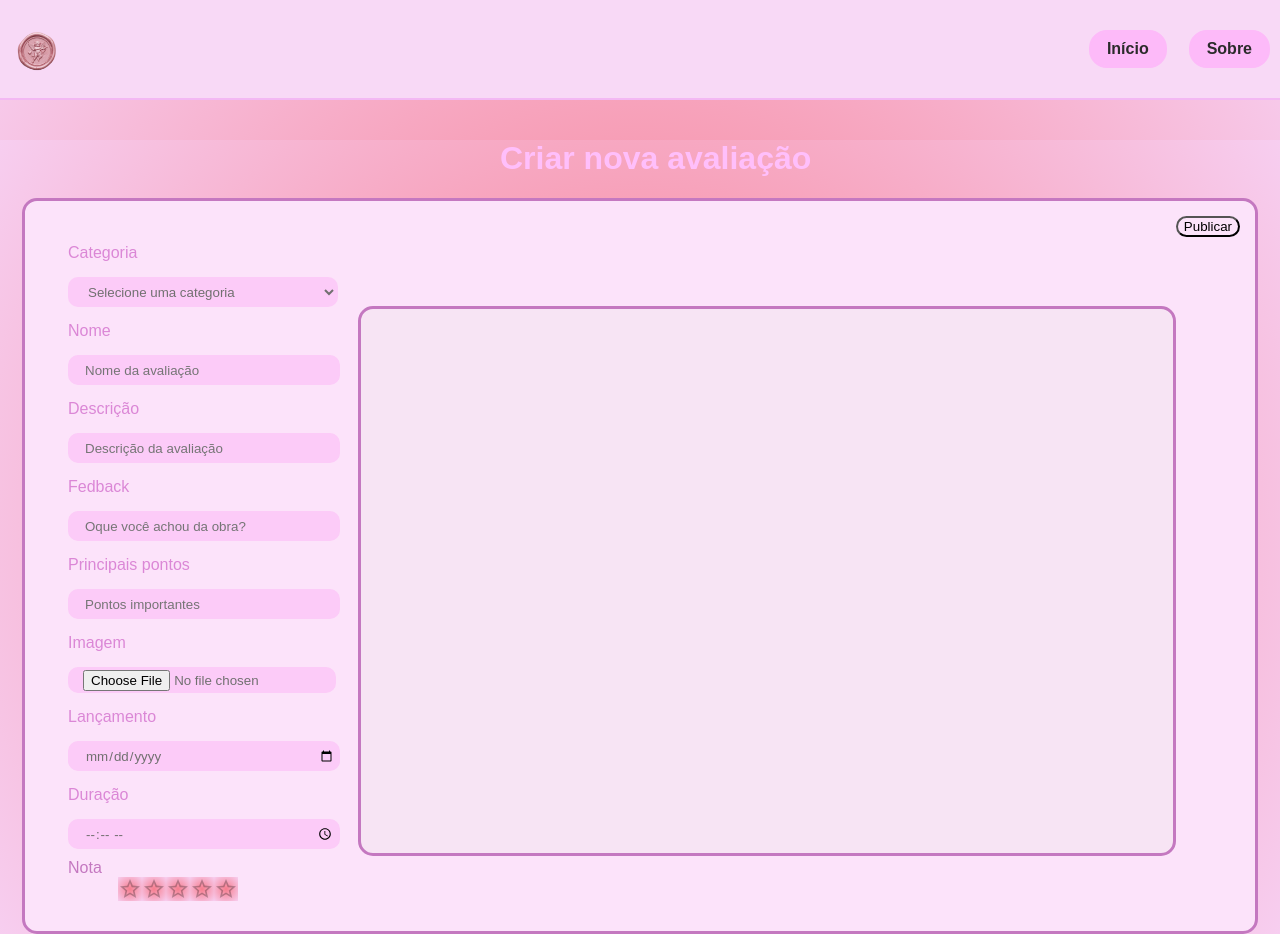
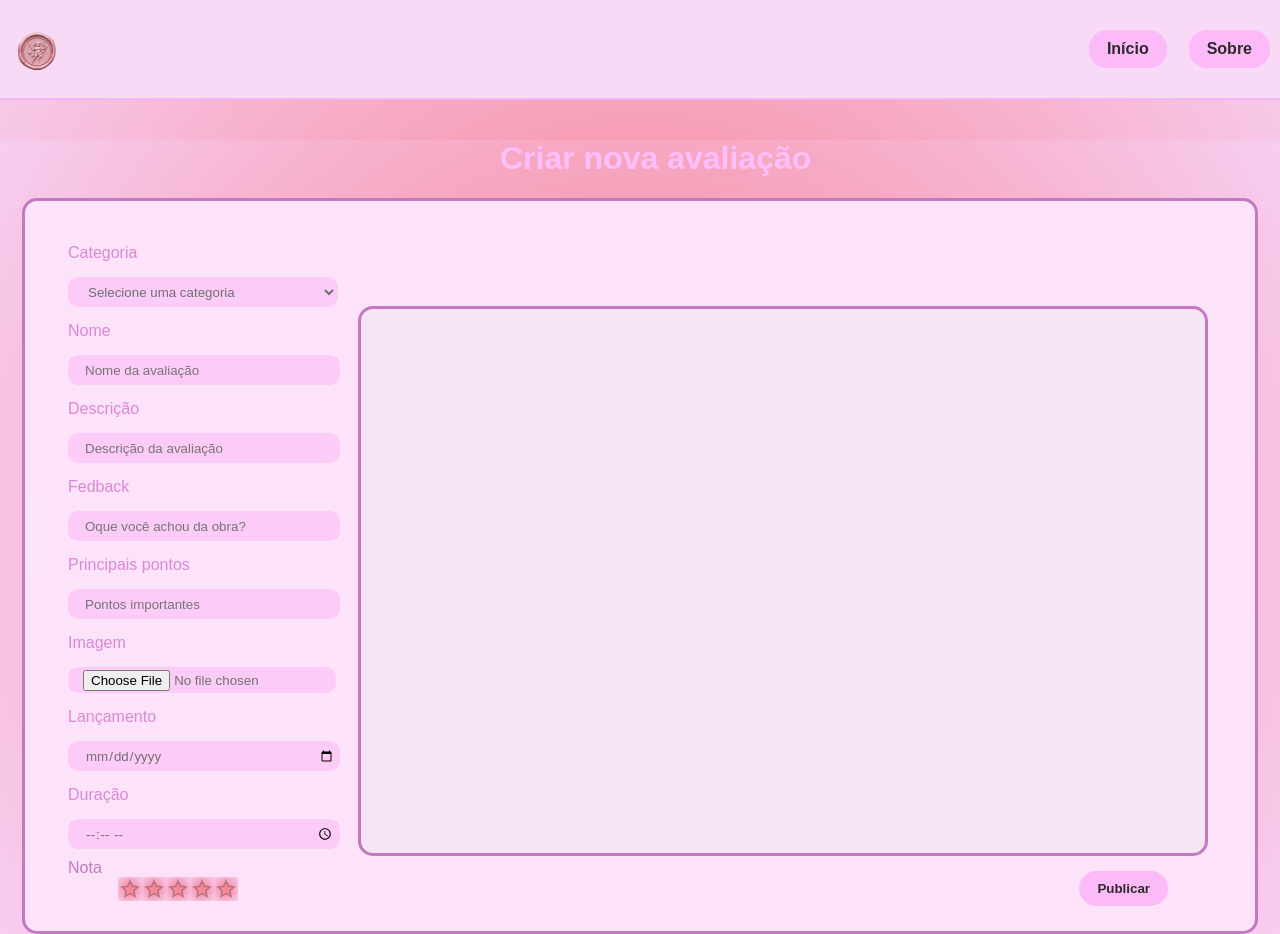
Before and after one commit to helenalacerda06/pj, a React (Create React App) app in the folder my-app/: page /criar-avaliacao in a window 1280 px wide. Built offline with nearby package versions, Linux system fonts and the light colour scheme.

Commit message:
fix: botão de publicar

```diff
--- a/my-app/src/componentes/pages/criarAvaliacao/criarAvaliacao.css
+++ b/my-app/src/componentes/pages/criarAvaliacao/criarAvaliacao.css
@@ -1,12 +1,12 @@
-.tituloAvaliacao{
+.tituloAvaliacao {
     color: #ffbffb;
-    background:transparent;
+    background: transparent;
     margin-left: 500px;
     font-family: sans-serif;
     margin-top: 40px;
 }
 
-.containerAvaliacao{
+.containerAvaliacao {
     display: flex;
     align-items: start;
     background: #fce3fa;
@@ -21,25 +21,25 @@
     margin-top: 20px;
 }
 
-.Form{
+.Form {
     background: transparent;
-    display:flex;
+    display: flex;
     flex-direction: column;
-    align-items:baseline;
+    align-items: baseline;
     padding: 10px;
     margin: 8px;
     border-radius: 10px;
 
 }
 
-.label{
+.label {
     background: #fce6fa;
-    color:#db87d6;
+    color: #db87d6;
     font-family: sans-serif;
 
 }
 
-.select{
+.select {
     border-radius: 10px;
     border-color: transparent;
     width: 270px;
@@ -51,12 +51,12 @@
     color: #717070;
 }
 
-.estrela{
+.estrela {
     background: transparent;
     padding-left: 50px;
 }
 
-.input{
+.input {
     border-radius: 10px;
     border-color: transparent;
     width: 270px;
@@ -70,18 +70,34 @@
     align-items: center;
 }
 
-.nota{
+.nota {
     font-family: sans-serif;
     color: #c478c0;
     margin-top: 5px;
     background: transparent;
 }
 
-.lacStar{
+.lacStar {
     background: transparent;
 }
 
-.buttonPublicar{
-    border-radius: 13px;
+.buttonPublicar {
+    align-self: flex-end;
+    margin-top: 15px;
+    padding: 8px 20px;
+    margin-right: 40px;
+    color: #2b2b2b;
+    text-decoration: none;
+    font-weight: 600;
+    border: 2px solid #fdbaf9;
+    background: #fdbaf9;
+    padding: 8px 16px;
+    border-radius: 18px;
+    transition: opacity 0.2s ease;
+}
+
+.visualizacaoWrapper {
+    display: flex;
+    flex-direction: column;
     background: transparent;
 }
--- a/my-app/src/componentes/pages/criarAvaliacao/criarAvaliacao.js
+++ b/my-app/src/componentes/pages/criarAvaliacao/criarAvaliacao.js
@@ -117,6 +117,7 @@ function CriarAvaliação() {
                     </Stack>
                 </form>
 
+                <div className="visualizacaoWrapper">
                     <div className={"containerVisualizacao"}>
                         <h1 className="tituloVisualizacao">{nomeAvaliacao}</h1>
                         <div className='areaImagem'>
@@ -130,12 +131,10 @@ function CriarAvaliação() {
                             {descricaoAvaliacao !== '' && <p className="containerDescricao">{descricaoAvaliacao}</p>}
                             {fedbackAvaliacao !== "" && <p className="containerDescricao">{fedbackAvaliacao}</p>}
                             {principaisPontos !== "" && < p className="containerDescricao">{principaisPontos}</p>}
-
                         </div>
-
                     </div>
-
                     <button className='buttonPublicar'>Publicar</button>
+                </div>
 
             </div>
             </main>
--- a/my-app/src/componentes/pages/inicio/home.js
+++ b/my-app/src/componentes/pages/inicio/home.js
@@ -30,6 +30,10 @@ function Home() {
                     Criar Avaliação
                 </button>
             </div>
+
+            <div>
+
+            </div>
             </main>
         </div>
 
```
Also changed, not shown: my-app/src/componentes/Header.css (indentation only), 1 other file (tests, documents, lock files or other folders). Lines whose indentation alone changed are shown as unchanged.
